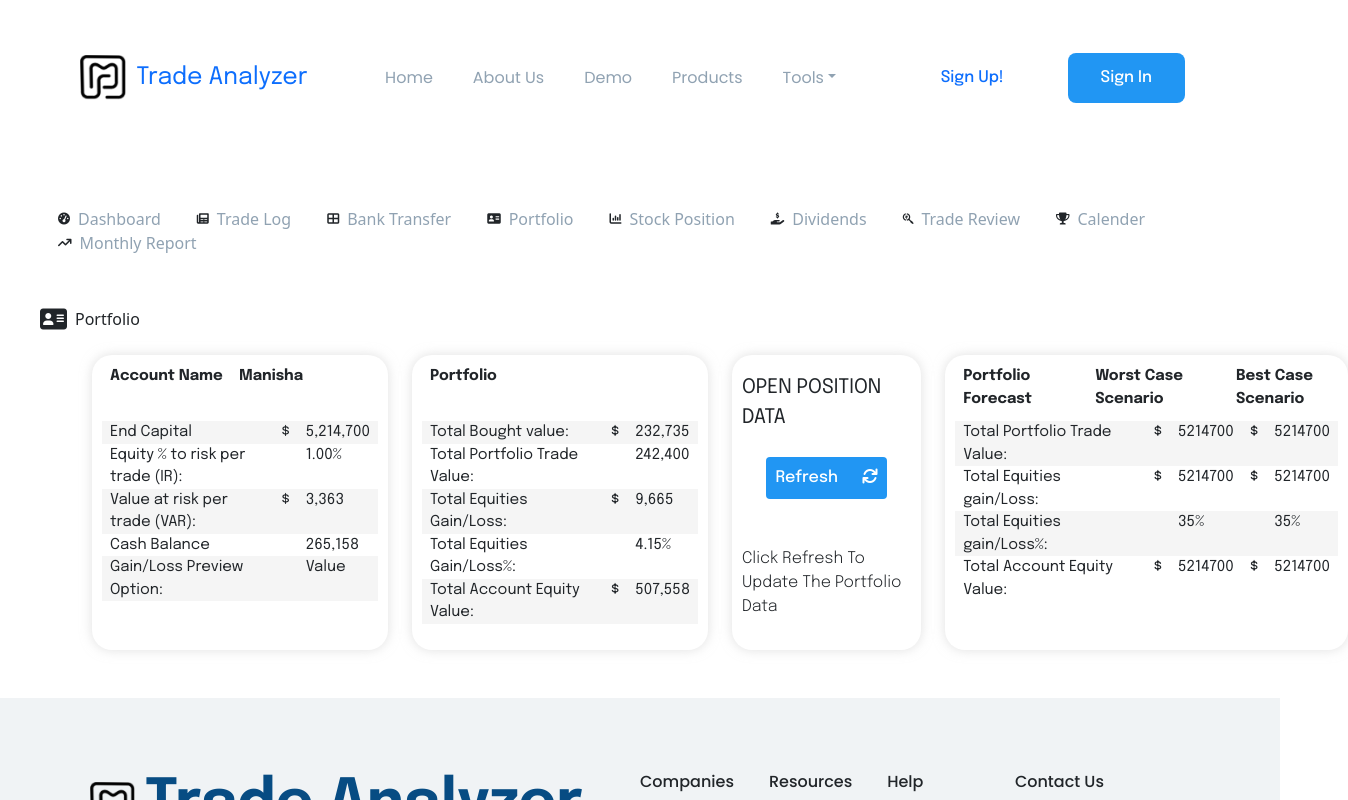
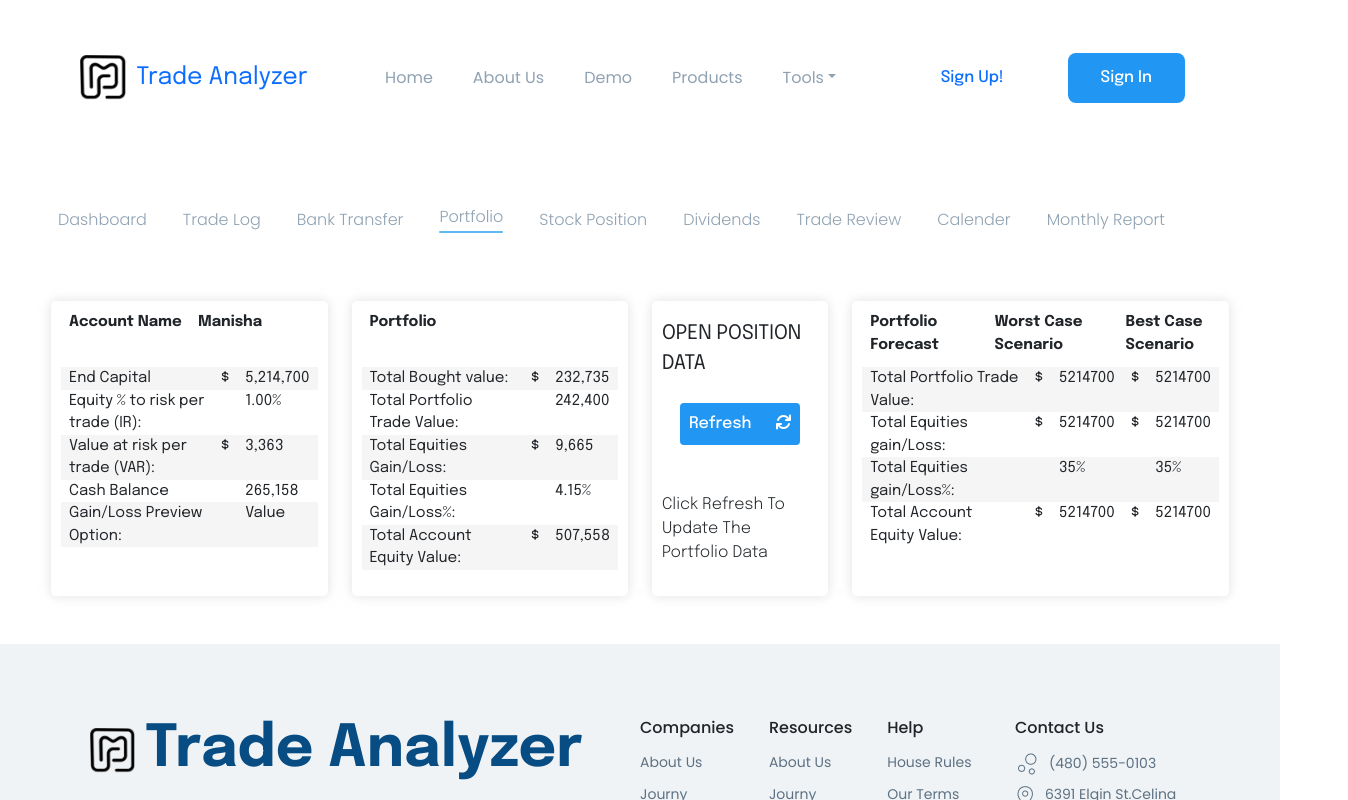
Before and after one commit to manishamandhan01/mpta-website, a React (Vite) app: page /portfolio in a window 1280 px wide. Shown: the top 800 px of the page, 1348 px wide, since content can reach past the window. Built offline with nearby package versions, Linux system fonts and the light colour scheme.

Commit message:
Portfilo Css

```diff
--- a/src/Components/Dashboard/Dashboard.tsx
+++ b/src/Components/Dashboard/Dashboard.tsx
@@ -177,7 +177,7 @@ export const Dashboard = (props: Props) => {
                 </div>
 
             </div>
-            <div className="row col-12 m-auto mt-2 ms-5">
+            <div className="row col-10 m-auto mt-2 ms-5">
 
                 <DistributionGainLossBar/>
 
--- a/src/Components/Portfolio/Portfolio.tsx
+++ b/src/Components/Portfolio/Portfolio.tsx
@@ -11,6 +11,7 @@ type Props = {
 
 };
 export const Portfolio = (props: Props) => {
+    const[activeLabel, setActiveLabel] = React.useState<string | null>("Portfolio");
     return (
         <div className="pb-5" >
             {/*heading*/}
@@ -18,11 +19,19 @@ export const Portfolio = (props: Props) => {
                 <div className="ua_top_item">
                     <ul>
                         {DashboardData.map((item, index: number) => {
+                            const isActive = activeLabel === item.label;
+
                             return (
                                 <li key={index}>
-                                    <i className={item.icon}></i>
-                                    <span> <a className="nav-link text_gray font_weight_400 " aria-current="page"
-                                              href={item.label}>{item.label}</a></span>
+                                    <a
+                                        href={item.label}
+                                        className={`text_gray font_weight_300 font_poppins line_height_20 heading_24 ${
+                                            isActive ? "active-tab" : ""
+                                        }`}
+                                        onClick={() => setActiveLabel(item.label)}
+                                    >
+                                        {item.label}
+                                    </a>
                                 </li>
                             );
                         })}
@@ -30,20 +39,17 @@ export const Portfolio = (props: Props) => {
                 </div>
             </div>
             <div className="">
-                <div className="d-flex align-items-center ms-4 p-3">
-                    <i className="fa-solid fa-address-card heading-24 "></i>
-                    <p className="ps-2">Portfolio</p>
-                </div>
 
-                <div className="row col-12 m-auto mt-2">
+
+                <div className="row col-12  main-trade-log-cards m-auto mt-5 ">
                     {/*CardOne*/}
 
                     <div className="col-xl-3 col-lg-6 col-md-6 col-sm-12">
-                        <div className="portfolio-card-container box-12 position-relative">
+                        <div className=" box-12 ms-0 position-relative">
                             <div className="dashboard-overall-performance-card">
                                 <div className="amounts mt-5">
                                     <table className="table mt-2" style={{borderCollapse: 'collapse'}}>
-                                        <thead className="position-absolute top-10" >
+                                        <thead className="position-absolute top-10">
                                         <tr>
                                             <th className="font_Epilogue" colSpan={3} style={{fontSize: '15px'}} >Account Name</th>
                                             <th className="font_Epilogue" style={{fontSize: '15px'}}>Manisha</th>
@@ -86,7 +92,7 @@ export const Portfolio = (props: Props) => {
 
                     {/*card2*/}
                     <div className="col-xl-3 col-lg-6 col-md-7 col-sm-12">
-                        <div className="portfolio-card-container   position-relative    box-12">
+                        <div className="   position-relative   ms-0  box-12">
                             <div className="dashboard-overall-performance-card">
                                 <div className="amounts mt-5">
                                     <table className="table mt-2 " style={{borderCollapse: 'collapse'}}>
@@ -132,7 +138,7 @@ export const Portfolio = (props: Props) => {
                     {/*card3*/}
 
                     <div className="col-xl-2 col-lg-6 col-md-5 col-sm-12">
-                        <div className="portfolio-card-container position-relative box-12">
+                        <div className=" position-relative ms-0 box-12">
                             <div className="dashboard-overall-performance-card">
                                 <div className="amounts mt-2">
                                     <p className="heading-20 font_Epilogue font_weight_400 mb-4">OPEN POSITION DATA</p>
@@ -149,7 +155,7 @@ export const Portfolio = (props: Props) => {
                     </div>
                     {/*Card4*/}
                     <div className="col-xl-4  col-lg-6 col-md-6 col-sm-12">
-                        <div className="portfolio-card-container position-relative box-12 overflow-x-auto">
+                        <div className=" position-relative box-12 ms-0 overflow-x-auto">
                             <div className="dashboard-overall-performance-card">
                                 <div className="amounts  mt-5 ">
                                     <table className="table mt-2  " style={{borderCollapse: 'collapse'}}>
```
